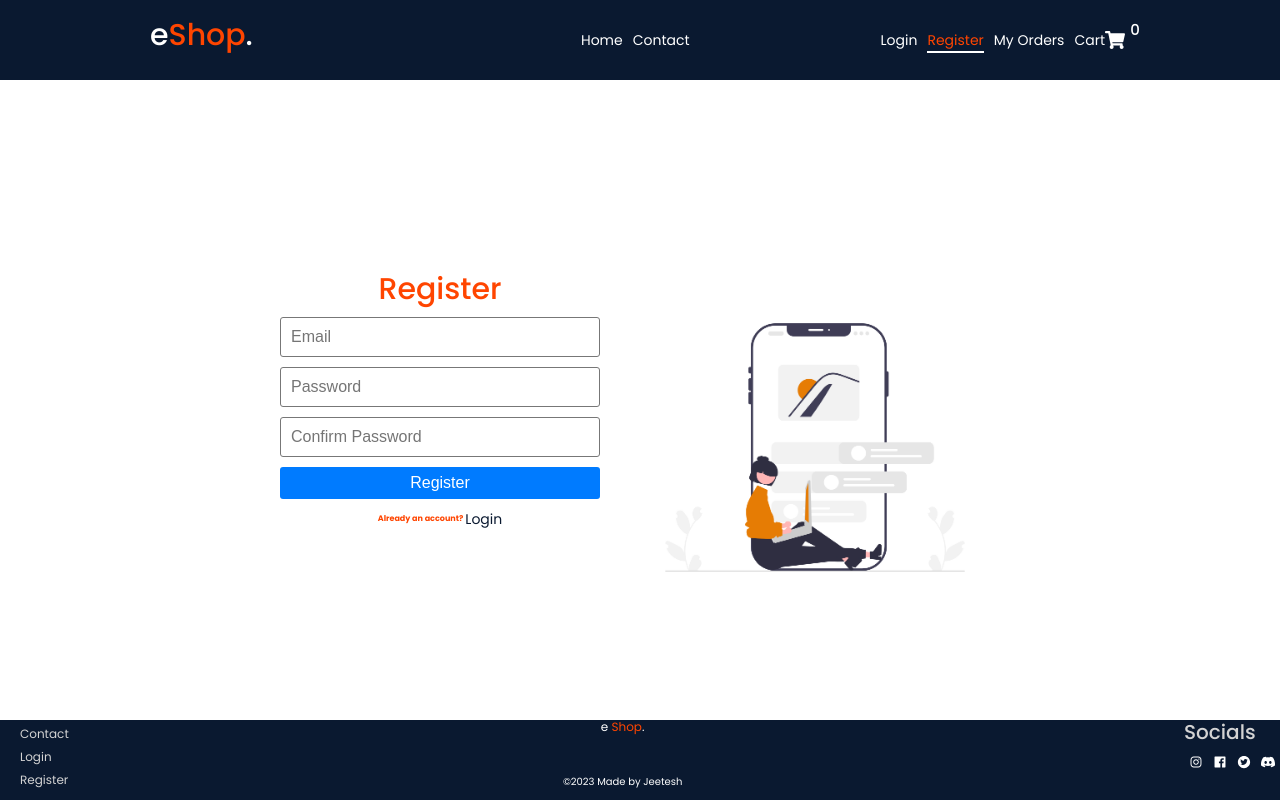
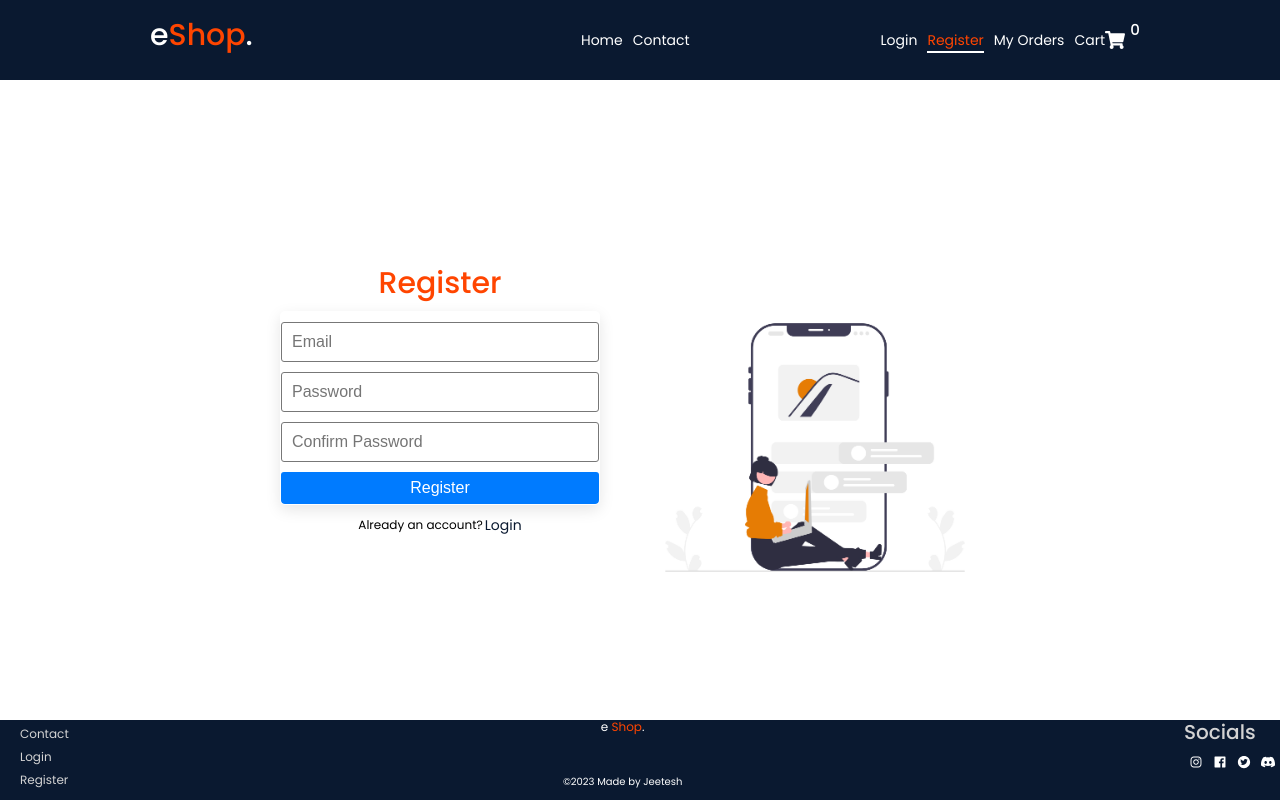
Before and after one commit to Jeetku/eShop, a React (Create React App) app: page /register in a window 1280 px wide. Built offline with nearby package versions, Linux system fonts and the light colour scheme.

Commit message:
Card Components update

```diff
--- /dev/null
+++ b/src/components/card/Card.css
@@ -0,0 +1,6 @@
+.card {
+  border: 1px solid transparent;
+  border-radius: 5px;
+  box-shadow: var(--box-shadow);
+  overflow: hidden;
+}
--- /dev/null
+++ b/src/components/card/Card.jsx
@@ -0,0 +1,7 @@
+import React from "react";
+import "./Card.css";
+const Card = ({ children, cardClass }) => {
+  return <div className={`card ${cardClass}`}>{children}</div>;
+};
+
+export default Card;
--- a/src/pages/auth/Login.jsx
+++ b/src/pages/auth/Login.jsx
@@ -3,6 +3,7 @@ import "./Auth.css";
 import loginImage from "../../assets/login.png";
 import { Link } from "react-router-dom";
 import { FaGoogle } from "react-icons/fa";
+import Card from "../../components/card/Card";
 
 const Login = () => {
   return (
@@ -12,6 +13,7 @@ const Login = () => {
       </div>
       <div className="form">
         <h2>Login</h2>
+        <Card>
           <form>
             <input type="email" placeholder="Email" required />
             <input type="password" placeholder="Password" required />
@@ -21,6 +23,7 @@ const Login = () => {
             </div>
             <h5>-- or --</h5>
           </form>
+        </Card>
         <button className="--btn --btn-danger --btn-block">
           <FaGoogle color="#fff" /> Login with Google
         </button>
--- a/src/pages/auth/Register.jsx
+++ b/src/pages/auth/Register.jsx
@@ -2,20 +2,25 @@ import React from "react";
 import registerImage from "../../assets/register.png";
 import "./Auth.css";
 import { Link } from "react-router-dom";
+import Card from "../../components/card/Card";
 
 const Register = () => {
   return (
     <section className="container auth">
       <div className="form">
         <h2>Register</h2>
-        <form>
-          <input type="email" placeholder="Email" required />
-          <input type="password" placeholder="Password" required />
-          <input type="password" placeholder="Confirm Password" required />
-          <button className="--btn --btn-primary --btn-block">Register</button>
-        </form>
+        <Card>
+          <form>
+            <input type="email" placeholder="Email" required />
+            <input type="password" placeholder="Password" required />
+            <input type="password" placeholder="Confirm Password" required />
+            <button className="--btn --btn-primary --btn-block">
+              Register
+            </button>
+          </form>
+        </Card>
         <span className="register">
-          <h6>Already an account?</h6>
+          <h5>Already an account?</h5>
           <Link to="/login">Login</Link>
         </span>
       </div>
--- a/src/pages/auth/Reset.jsx
+++ b/src/pages/auth/Reset.jsx
@@ -2,6 +2,7 @@ import React from "react";
 import "./Auth.css";
 import { Link } from "react-router-dom";
 import resetImg from "../../assets/forgot.png";
+import Card from "../../components/card/Card";
 const Reset = () => {
   return (
     <section className="container auth">
@@ -11,7 +12,7 @@ const Reset = () => {
 
       <div className="form">
         <h2>Reset Password</h2>
-
+        <Card>
           <form>
             <input type="text" placeholder="Email" required />
 
@@ -27,6 +28,7 @@ const Reset = () => {
               </h5>
             </div>
           </form>
+        </Card>
       </div>
     </section>
   );
```
Lines whose indentation alone changed are shown as unchanged.
